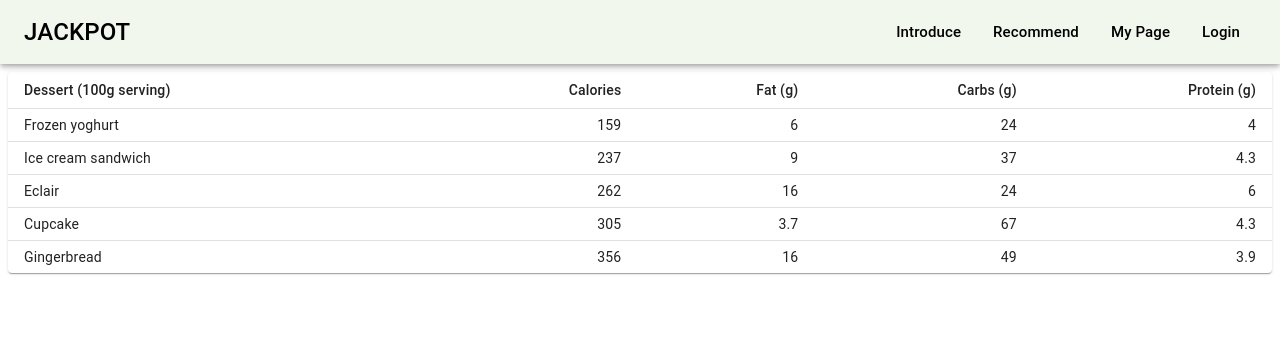
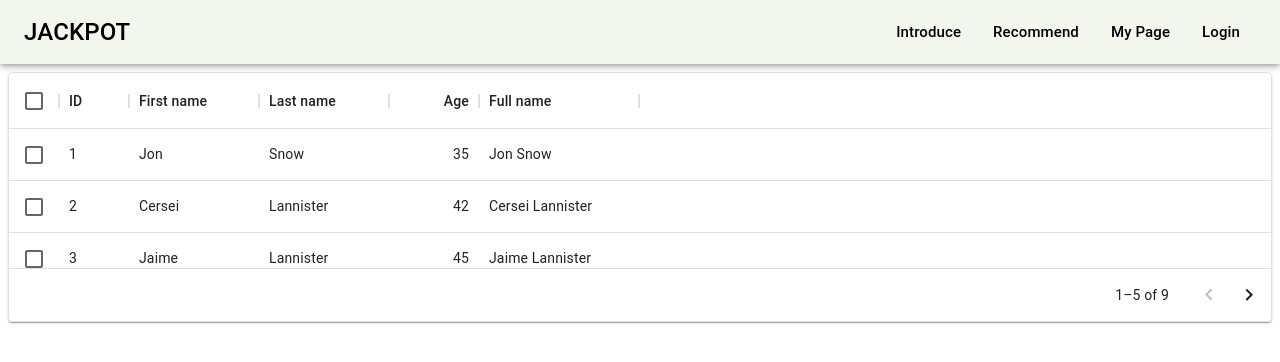
Before and after one commit to ParkJungYoon/cocktailWebService, a React (Create React App) app in the folder front/: page /bookmark in a window 1280 px wide. Shown: the top 362 px of the page. Built offline with nearby package versions, Linux system fonts and the light colour scheme; no server answers.

Commit message:
[Add] bookmark table 수정

```diff
--- a/front/src/components/mypage/Bookmark.js
+++ b/front/src/components/mypage/Bookmark.js
@@ -1,56 +1,101 @@
 import * as React from "react";
-import Table from "@mui/material/Table";
-import TableBody from "@mui/material/TableBody";
-import TableCell from "@mui/material/TableCell";
-import TableContainer from "@mui/material/TableContainer";
-import TableHead from "@mui/material/TableHead";
-import TableRow from "@mui/material/TableRow";
-import Paper from "@mui/material/Paper";
+// import Table from "@mui/material/Table";
+// import TableBody from "@mui/material/TableBody";
+// import TableCell from "@mui/material/TableCell";
+// import TableContainer from "@mui/material/TableContainer";
+// import TableHead from "@mui/material/TableHead";
+// import TableRow from "@mui/material/TableRow";
+// import Paper from "@mui/material/Paper";
+import PerfectScrollbar from "react-perfect-scrollbar";
+import {
+  Table,
+  TableBody,
+  TableCell,
+  TableContainer,
+  TableHead,
+  TableRow,
+  Paper,
+  Checkbox,
+} from "@mui/material";
+import { DataGrid } from "@mui/x-data-grid";
 
-function createData(name, calories, fat, carbs, protein) {
-  return { name, calories, fat, carbs, protein };
-}
+// function createData(name, calories, fat, carbs, protein) {
+//   return { name, calories, fat, carbs, protein };
+// }
+
+// const rows = [
+//   createData("Frozen yoghurt", 159, 6.0, 24, 4.0),
+//   createData("Ice cream sandwich", 237, 9.0, 37, 4.3),
+//   createData("Eclair", 262, 16.0, 24, 6.0),
+//   createData("Cupcake", 305, 3.7, 67, 4.3),
+//   createData("Gingerbread", 356, 16.0, 49, 3.9),
+// ];
+
+const columns = [
+  { field: "id", headerName: "ID", width: 70 },
+  { field: "firstName", headerName: "First name", width: 130 },
+  { field: "lastName", headerName: "Last name", width: 130 },
+  {
+    field: "age",
+    headerName: "Age",
+    type: "number",
+    width: 90,
+  },
+  {
+    field: "fullName",
+    headerName: "Full name",
+    description: "This column has a value getter and is not sortable.",
+    sortable: false,
+    width: 160,
+    valueGetter: (params) =>
+      `${params.row.firstName || ""} ${params.row.lastName || ""}`,
+  },
+];
 
 const rows = [
-  createData("Frozen yoghurt", 159, 6.0, 24, 4.0),
-  createData("Ice cream sandwich", 237, 9.0, 37, 4.3),
-  createData("Eclair", 262, 16.0, 24, 6.0),
-  createData("Cupcake", 305, 3.7, 67, 4.3),
-  createData("Gingerbread", 356, 16.0, 49, 3.9),
+  { id: 1, lastName: "Snow", firstName: "Jon", age: 35 },
+  { id: 2, lastName: "Lannister", firstName: "Cersei", age: 42 },
+  { id: 3, lastName: "Lannister", firstName: "Jaime", age: 45 },
+  { id: 4, lastName: "Stark", firstName: "Arya", age: 16 },
+  { id: 5, lastName: "Targaryen", firstName: "Daenerys", age: null },
+  { id: 6, lastName: "Melisandre", firstName: null, age: 150 },
+  { id: 7, lastName: "Clifford", firstName: "Ferrara", age: 44 },
+  { id: 8, lastName: "Frances", firstName: "Rossini", age: 36 },
+  { id: 9, lastName: "Roxie", firstName: "Harvey", age: 65 },
 ];
 
 function Bookmark() {
   return (
-    <TableContainer component={Paper}>
-      <Table sx={{ minWidth: 650 }} size="small" aria-label="a dense table">
-        <TableHead>
-          <TableRow>
-            <TableCell>Dessert (100g serving)</TableCell>
-            <TableCell align="right">Calories</TableCell>
-            <TableCell align="right">Fat&nbsp;(g)</TableCell>
-            <TableCell align="right">Carbs&nbsp;(g)</TableCell>
-            <TableCell align="right">Protein&nbsp;(g)</TableCell>
-          </TableRow>
-        </TableHead>
-        <TableBody>
-          {rows.map((row) => (
-            <TableRow
-              key={row.name}
-              sx={{ "&:last-child td, &:last-child th": { border: 0 } }}
-            >
-              <TableCell component="th" scope="row">
-                {row.name}
-              </TableCell>
-              <TableCell align="right">{row.calories}</TableCell>
-              <TableCell align="right">{row.fat}</TableCell>
-              <TableCell align="right">{row.carbs}</TableCell>
-              <TableCell align="right">{row.protein}</TableCell>
-            </TableRow>
-          ))}
-        </TableBody>
-      </Table>
-    </TableContainer>
+    <PerfectScrollbar>
+      <TableContainer component={Paper}>
+        {/* <Table sx={{ minWidth: 650 }} size="small" aria-label="a dense table"> */}
+        <Table>
+          <div style={{ height: 250, width: "100%" }}>
+            <DataGrid
+              rows={rows}
+              columns={columns}
+              pageSize={5}
+              rowsPerPageOptions={[5]}
+              checkboxSelection
+            />
+          </div>
+        </Table>
+      </TableContainer>
+    </PerfectScrollbar>
   );
 }
+// function Bookmark() {
+//   return (
+//     <div style={{ height: 300, width: "100%" }}>
+//       <DataGrid
+//         rows={rows}
+//         columns={columns}
+//         pageSize={5}
+//         rowsPerPageOptions={[5]}
+//         checkboxSelection
+//       />
+//     </div>
+//   );
+// }
 
 export default Bookmark;
--- a/front/src/components/mypage/Mypage.js
+++ b/front/src/components/mypage/Mypage.js
@@ -3,6 +3,7 @@
 import Container from "@mui/material/Container";
 import Button from "@mui/material/Button";
 import Bookmark from "./Bookmark";
+import defaultImage from "../../img/userDefaultImg.jpg";
 
 function Mypage() {
   return (
@@ -38,8 +39,10 @@
                     height: "10rem",
                     borderRadius: "10rem",
                   }}
-                  src="http://placekitten.com/200/200"
-                  alt="랜덤 고양이 사진 (http://placekitten.com API 사용)"
+                  src={defaultImage}
+                  alt="defaultImage"
+                  // src="http://placekitten.com/200/200"
+                  // alt="랜덤 고양이 사진 (http://placekitten.com API 사용)"
                 />
               </div>
             </Box>
@@ -86,7 +89,7 @@
                 height: "50%",
               }}
             >
-              북마크
+              북마크📌
               <div
                 style={{
                   margin: "3%",
@@ -101,7 +104,7 @@
                 height: "50%",
               }}
             >
-              좋아요
+              좋아요👍
               <div
                 style={{
                   margin: "3%",
```
Also changed, not shown: 1 other file (tests, documents, lock files or other folders).
